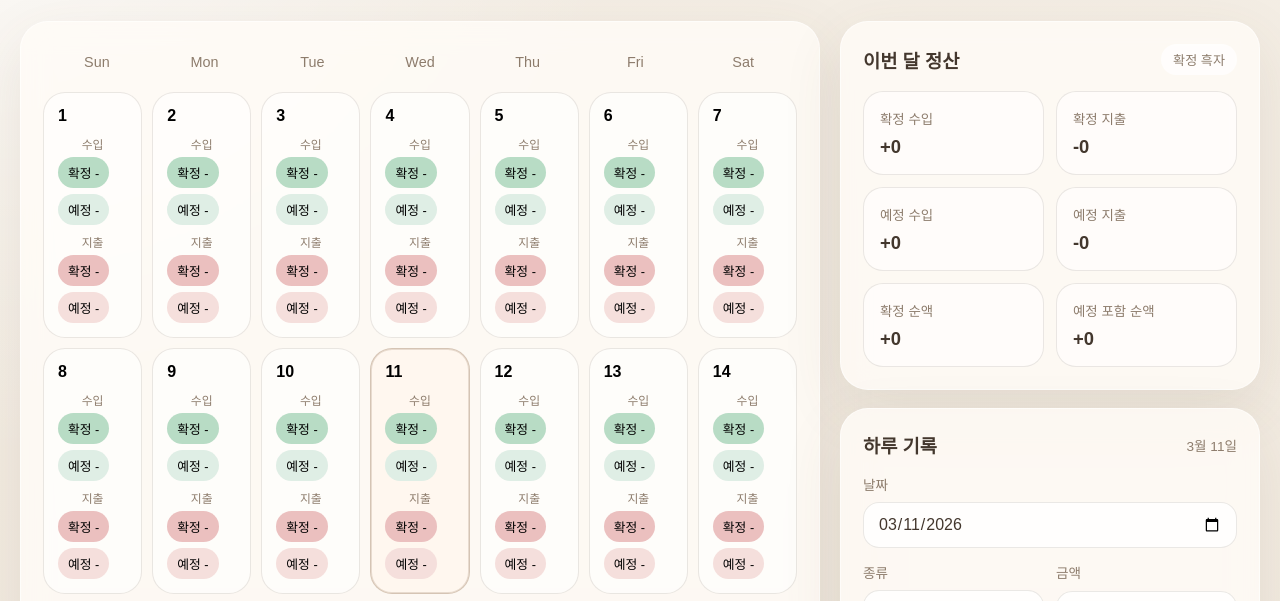
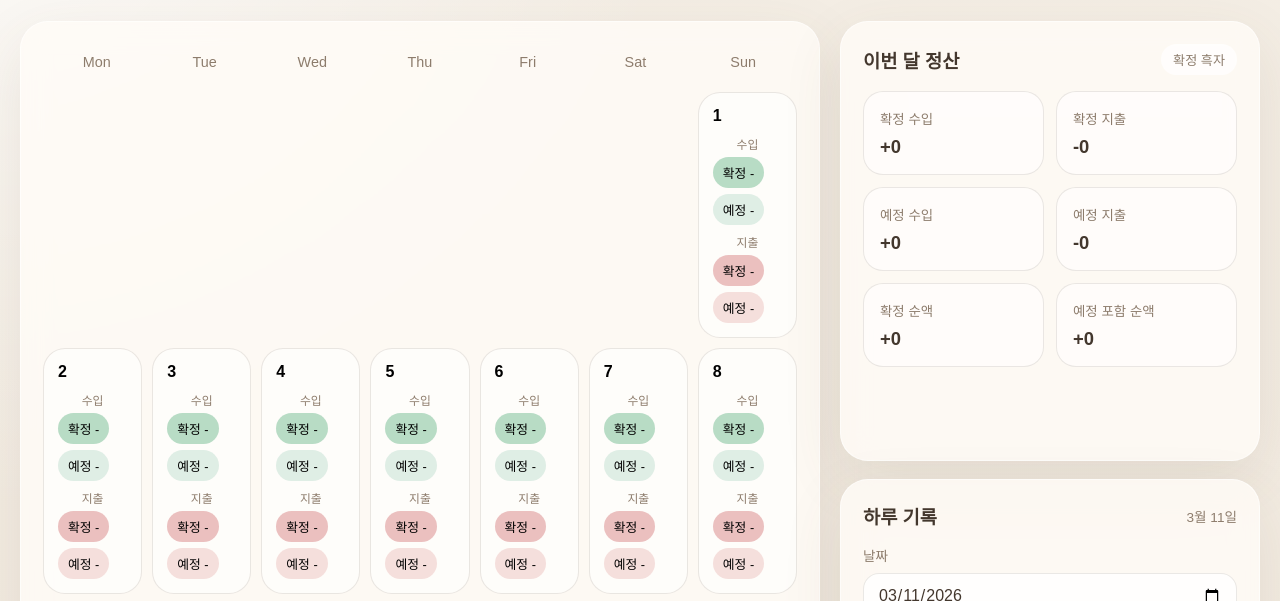
Before and after one commit to Noksando/moneyflow, a website: page index.html in a window 1280 px wide. Shown: the part 165-766 px from the top of the page. Drawn offline with Linux system fonts and the light colour scheme; no server answers.

Commit message:
Start weeks on Monday

```diff
--- a/app.js
+++ b/app.js
@@ -1,6 +1,6 @@
 const CACHE_STORAGE_KEY = "moneyflow-cache-v4";
 const LEGACY_STORAGE_KEY = "personal-finance-calendar-v1";
-const WEEKDAYS = ["Sun", "Mon", "Tue", "Wed", "Thu", "Fri", "Sat"];
+const WEEKDAYS = ["Mon", "Tue", "Wed", "Thu", "Fri", "Sat", "Sun"];
 
 const elements = {
   monthLabel: document.querySelector("#month-label"),
@@ -228,15 +228,22 @@ function renderCalendar() {
 
   const firstDay = new Date(state.viewYear, state.viewMonth, 1);
   const lastDay = new Date(state.viewYear, state.viewMonth + 1, 0);
-  const gridStart = new Date(firstDay);
-  gridStart.setDate(firstDay.getDate() - firstDay.getDay());
-  const gridEnd = new Date(lastDay);
-  gridEnd.setDate(lastDay.getDate() + (6 - lastDay.getDay()));
+  const mondayFirstOffset = (firstDay.getDay() + 6) % 7;
+  const totalCells = Math.ceil((mondayFirstOffset + lastDay.getDate()) / 7) * 7;
 
-  for (let date = new Date(gridStart); date <= gridEnd; date.setDate(date.getDate() + 1)) {
+  for (let cellIndex = 0; cellIndex < totalCells; cellIndex += 1) {
+    const dayNumber = cellIndex - mondayFirstOffset + 1;
+
+    if (dayNumber < 1 || dayNumber > lastDay.getDate()) {
+      const emptyCard = document.createElement("div");
+      emptyCard.className = "day-card is-empty";
+      elements.calendarGrid.append(emptyCard);
+      continue;
+    }
+
+    const date = new Date(state.viewYear, state.viewMonth, dayNumber);
     const dateKey = formatDateKey(date);
     const totals = getDailyTotals(dateKey);
-    const isCurrentMonth = date.getMonth() === state.viewMonth;
     const isSelected = dateKey === state.selectedDate;
     const isToday = dateKey === formatDateKey(today);
 
@@ -244,7 +251,6 @@ function renderCalendar() {
     card.type = "button";
     card.className = [
       "day-card",
-      !isCurrentMonth ? "is-outside" : "",
       isSelected ? "is-selected" : "",
       isToday ? "is-today" : "",
     ].filter(Boolean).join(" ");
--- a/styles.css
+++ b/styles.css
@@ -200,6 +200,11 @@ h1 {
 
 .day-card.is-outside {
   opacity: 0.38;
+}
+
+.day-card.is-empty {
+  visibility: hidden;
+  pointer-events: none;
 }
 
 .day-card.is-selected {
```
